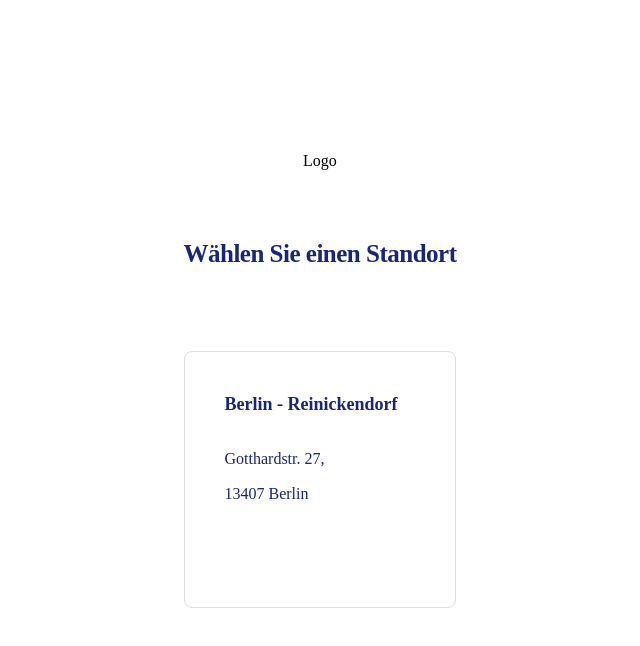
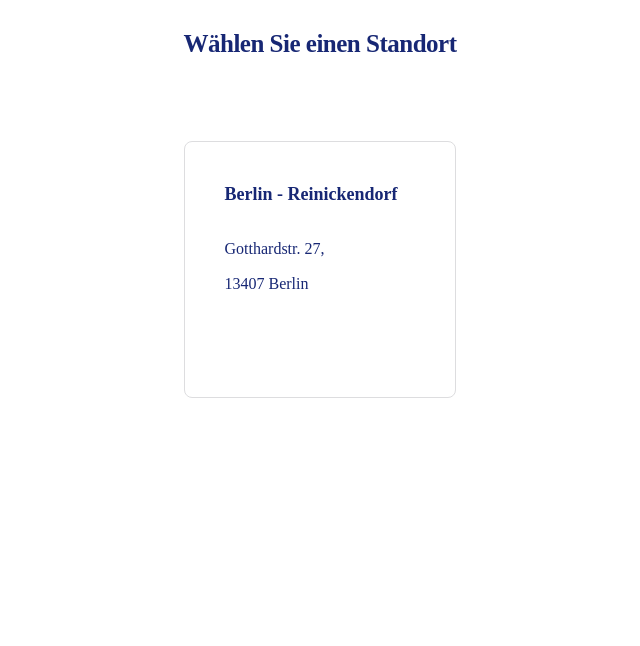
Before and after one commit to ZAP-Wunschlachen/wunschlachen-library, a Nuxt app: page /AppointmentRegistrationChooseLocation in a window 1280 px wide. Shown: the top 646 px of the page, without its empty margins (320-960 px from the left). Built offline with nearby package versions, Linux system fonts and the light colour scheme.

Commit message:
Update location component

```diff
--- a/components/AppointmentRegistrationChooseDentist.vue
+++ b/components/AppointmentRegistrationChooseDentist.vue
@@ -143,8 +143,7 @@ const chooseDentist = (dentistIndex) => {
   display: inline-block;
   width: 100%;
   height: 100%;
-  padding-top: 144px;
-  padding-bottom: 280px;
+
   min-width: 100%;
   align-items: center;
   justify-content: center;
--- a/components/AppointmentRegistrationChooseLocation.vue
+++ b/components/AppointmentRegistrationChooseLocation.vue
@@ -1,9 +1,6 @@
 <template>
   <div class="location-container">
     <div class="location-content">
-      <div class="logo-slot">
-        <slot name="logo"></slot>
-      </div>
       <div class="location-selection">
         <div class="title-container">
           <h2 class="title">Wählen Sie einen Standort</h2>
@@ -100,7 +97,7 @@ const handleSelectLocation = (index: number) => {
   display: flex;
   width: 100%;
   height: 100%;
-  padding: 144px 0 280px;
+
   align-items: center;
   justify-content: center;
   background-color: var(--dental-light-blue-3);
```
